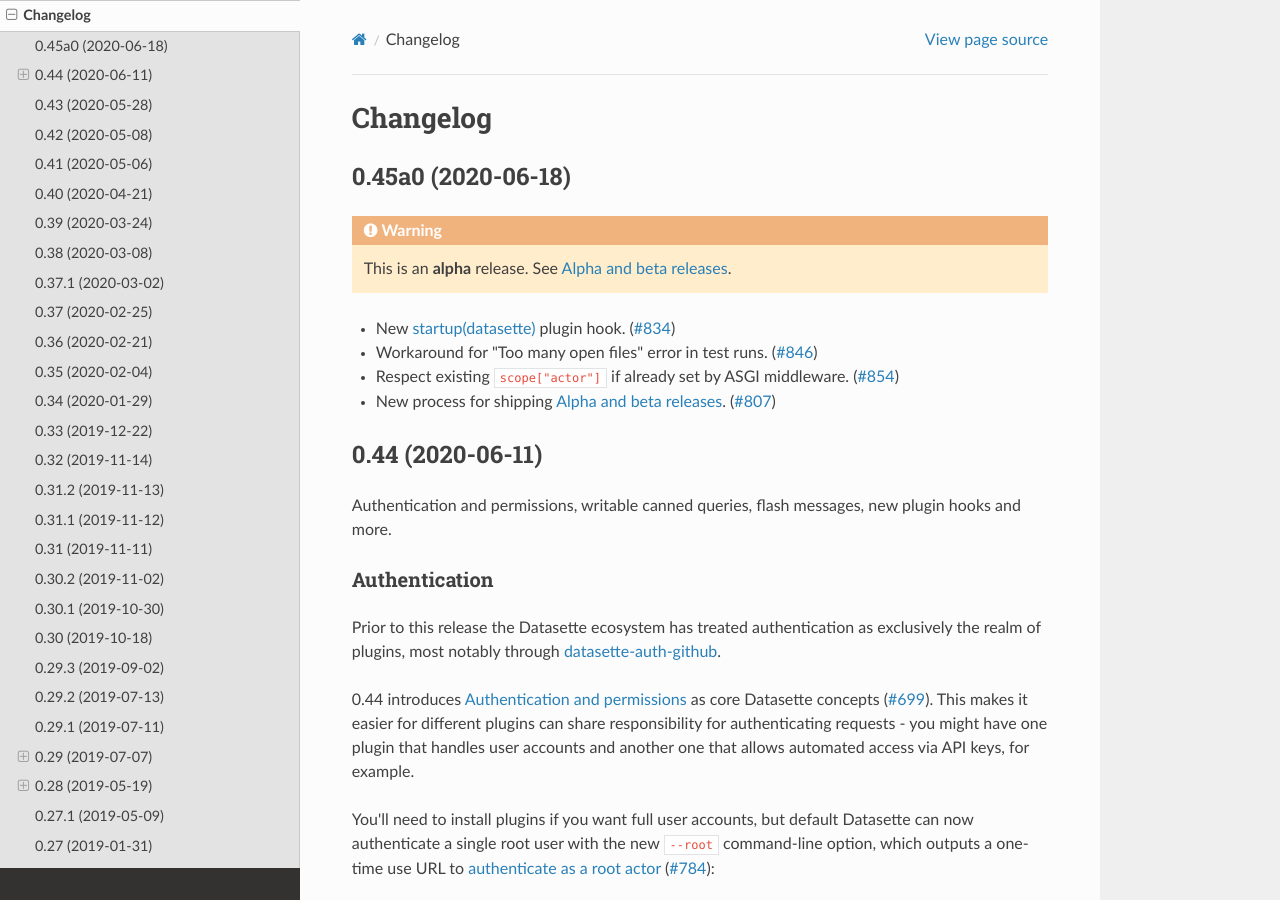
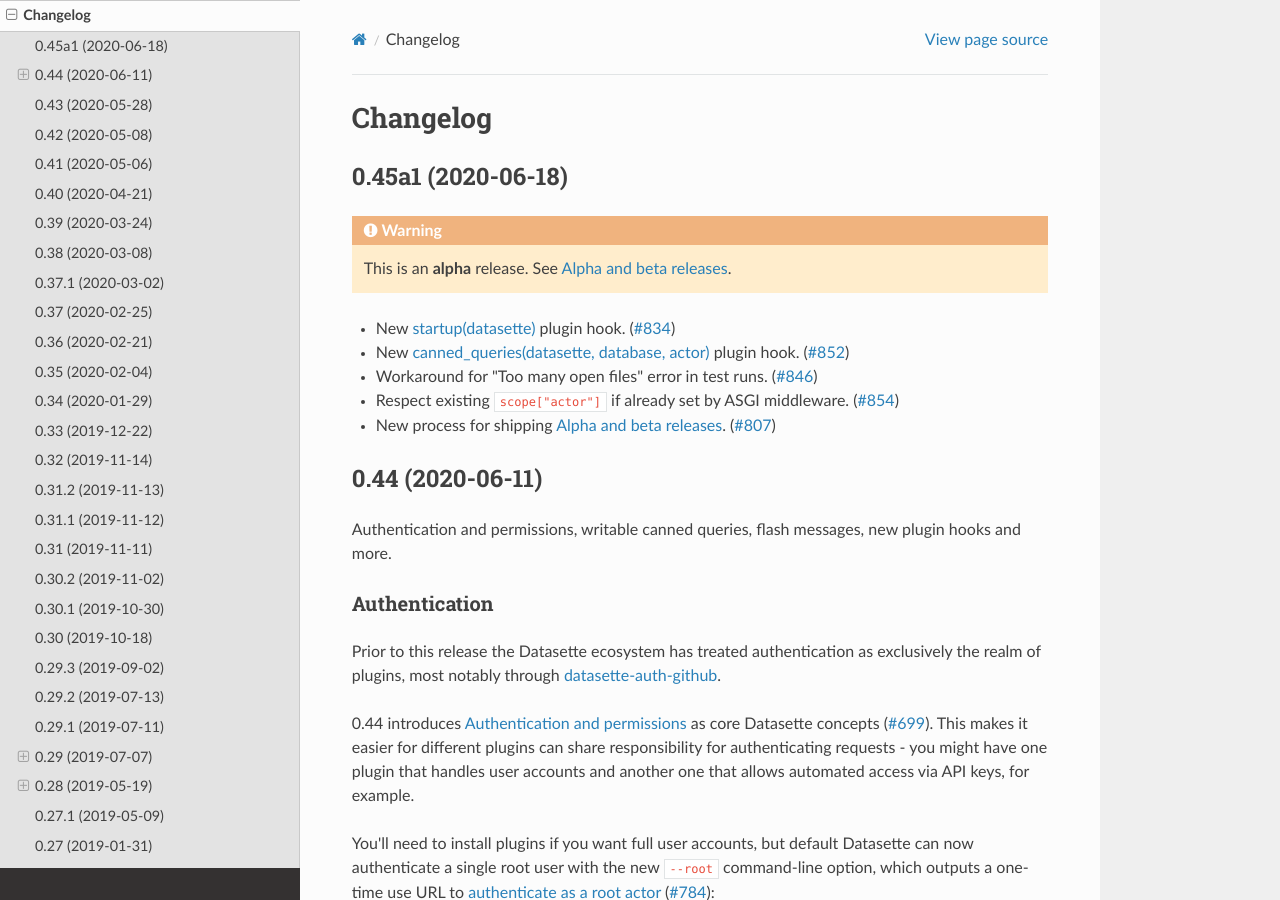
Before and after one commit to simonw/datasette, a Sphinx documentation site: the page built from docs/changelog.rst, in a window 1280 px wide and 900 px high. Built offline with Sphinx 7.4.7 and the Read the Docs theme 2.0.0, drawn with Linux system fonts in a browser that asks for light colours.

Commit message:
Release notes for 0.45a1, refs #852

```diff
--- a/docs/changelog.rst
+++ b/docs/changelog.rst
@@ -4,14 +4,15 @@
 Changelog
 =========
 
-.. _v0_45a0:
-
-0.45a0 (2020-06-18)
+.. _v0_45a1:
+
+0.45a1 (2020-06-18)
 -------------------
 
 .. warning:: This is an **alpha** release. See :ref:`contributing_alpha_beta`.
 
 - New :ref:`plugin_hook_startup` plugin hook. (`#834 <https://github.com/simonw/datasette/issues/834>`__)
+- New :ref:`plugin_hook_canned_queries` plugin hook. (`#852 <https://github.com/simonw/datasette/issues/852>`__)
 - Workaround for "Too many open files" error in test runs. (`#846 <https://github.com/simonw/datasette/issues/846>`__)
 - Respect existing ``scope["actor"]`` if already set by ASGI middleware. (`#854 <https://github.com/simonw/datasette/issues/854>`__)
 - New process for shipping :ref:`contributing_alpha_beta`. (`#807 <https://github.com/simonw/datasette/issues/807>`__)
```
